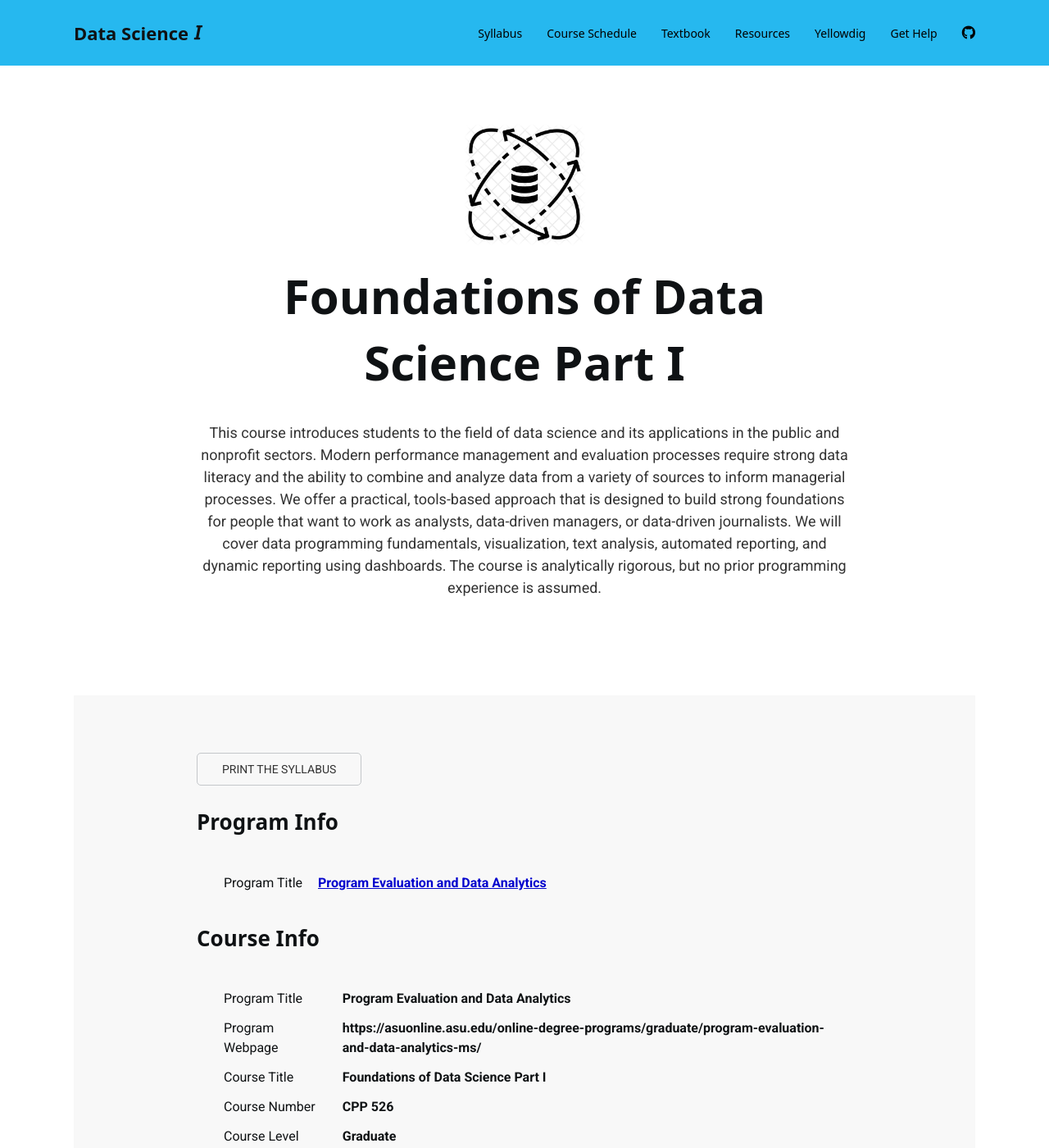
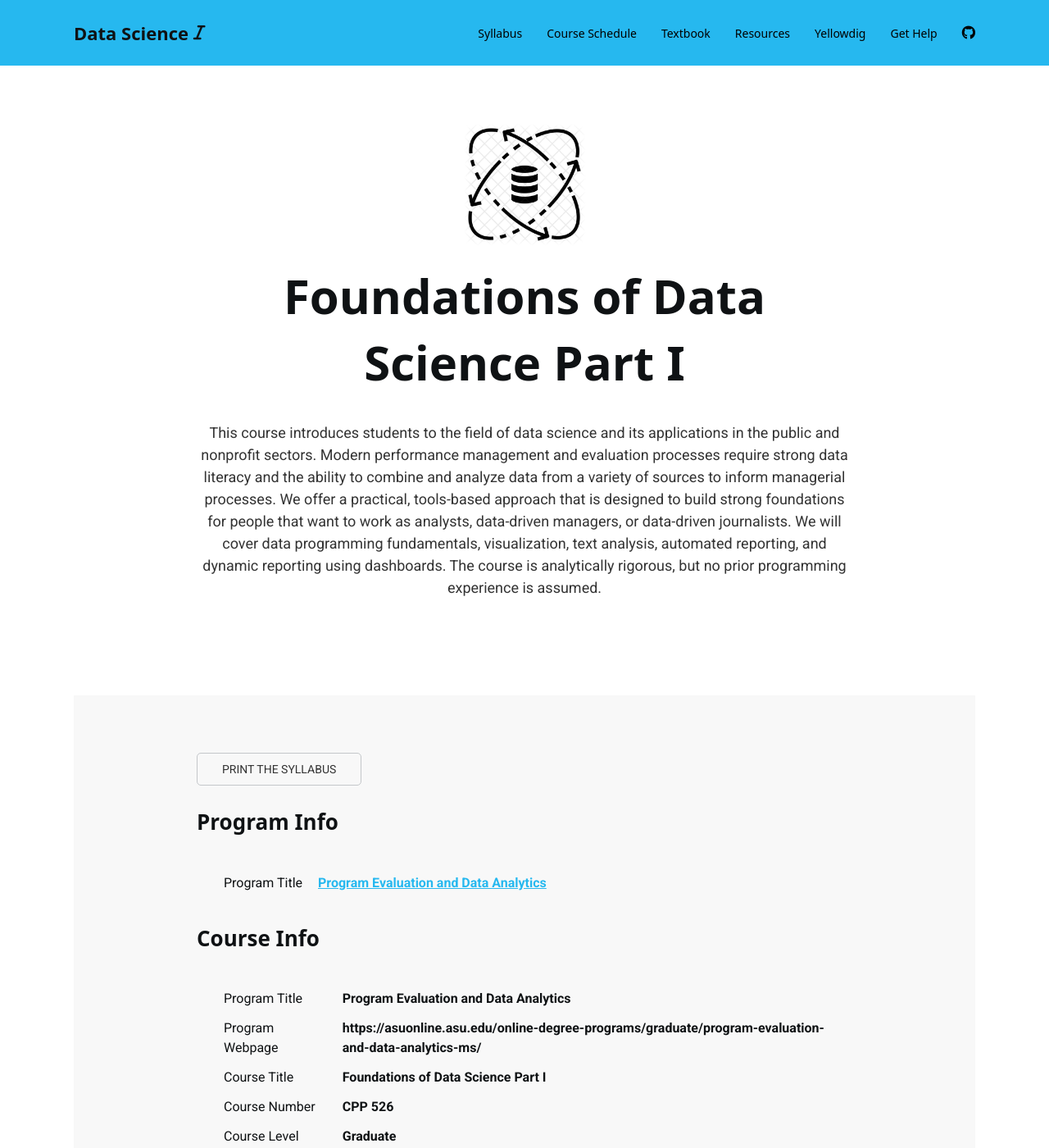
Before and after one commit to DS4PS/cpp-526-fall-2019, a Jekyll site: the page built from index.md, in a window 1280 px wide and 1400 px high. Shown: the whole window at 82% size. Built offline with Jekyll 4.4.1, drawn with Linux system fonts in a browser that asks for light colours; nearby versions of some CDN libraries; a style sheet for code colours, icons or effects is not loaded.

Commit message:
Update custom.css

```diff
--- a/assets/css/custom.css
+++ b/assets/css/custom.css
@@ -84,7 +84,7 @@ p.i {
 
 
 a{
-    color: mediumblue;
+    color: #26b8ef;
     text-decoration: underline;
 }
 
```
